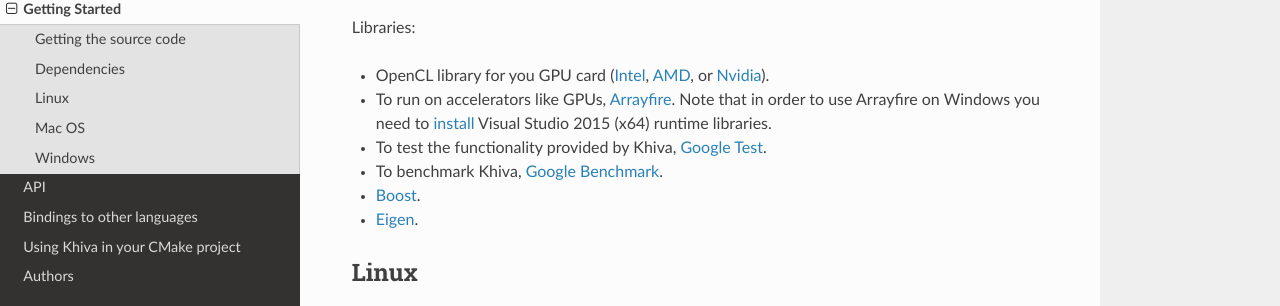
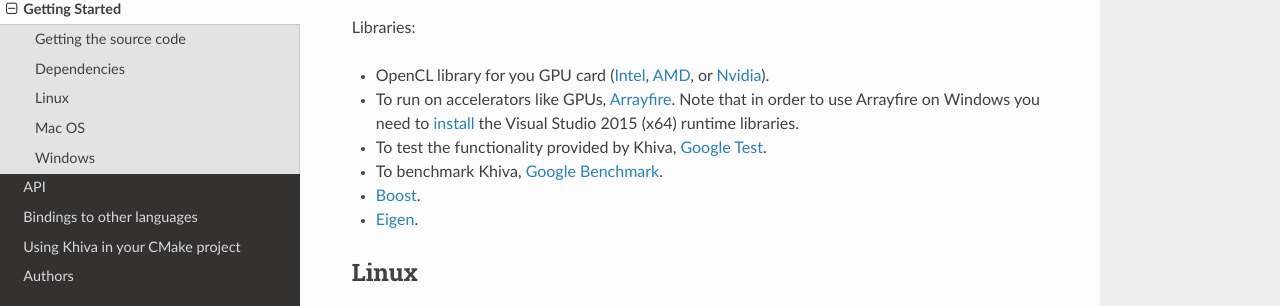
Before and after one commit to shapelets/khiva, a Sphinx documentation site: the page built from doc/sphinx/source/gettingStarted.rst, in a window 1280 px wide and 900 px high, scrolled down 640 px. Shown: the part 144-450 px from the top of the window. Built offline with Sphinx 7.4.7 and the Read the Docs theme 2.0.0, drawn with Linux system fonts in a browser that asks for light colours.

Commit message:
Note about cpp Visual runtime libraries added

```diff
--- a/doc/sphinx/source/gettingStarted.rst
+++ b/doc/sphinx/source/gettingStarted.rst
@@ -39,7 +39,7 @@
 Libraries:
 
 * OpenCL library for you GPU card (`Intel <https://software.intel.com/en-us/intel-opencl/download>`_, `AMD <https://support.amd.com/en-us/download>`_, or `Nvidia <https://developer.nvidia.com/opencl>`_).
-* To run on accelerators like GPUs, `Arrayfire <https://arrayfire.com/download/>`_. Note that in order to use Arrayfire on Windows you need to `install <https://www.microsoft.com/en-in/download/details.aspx?id=48145>`_ Visual Studio 2015 (x64) runtime libraries.
+* To run on accelerators like GPUs, `Arrayfire <https://arrayfire.com/download/>`_. Note that in order to use Arrayfire on Windows you need to `install <https://www.microsoft.com/en-in/download/details.aspx?id=48145>`_ the Visual Studio 2015 (x64) runtime libraries.
 * To test the functionality provided by Khiva, `Google Test <https://github.com/google/googletest>`_.
 * To benchmark Khiva, `Google Benchmark <https://github.com/google/benchmark>`_.
 * `Boost <https://www.boost.org/users/download/>`_.
```
